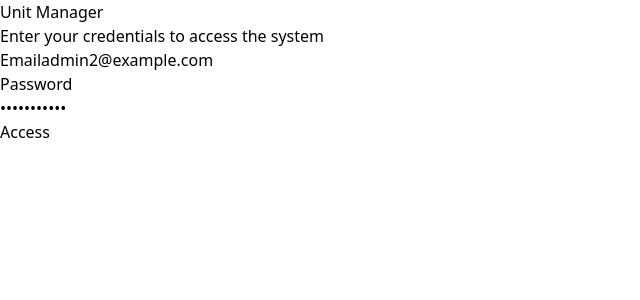
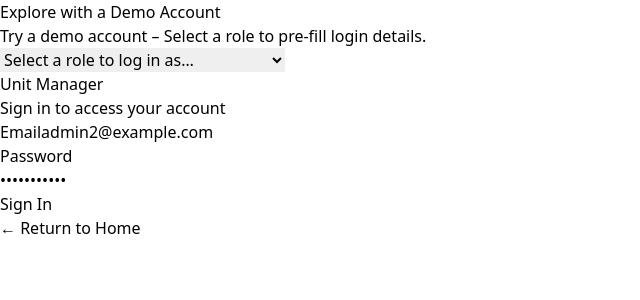
Before and after one commit to samuelfuchs/resident-unit-management, a Next.js app: page /signin in a window 1280 px wide. Shown: the top 300 px of the page, without its empty margins (0-640 px from the left). Built offline with nearby package versions, Linux system fonts and the light colour scheme.

Commit message:
feat(SignIn): Add demo user selection and improve sign-in page UX

```diff
--- a/src/app/signin/page.tsx
+++ b/src/app/signin/page.tsx
@@ -3,8 +3,10 @@
 import React, { useEffect, useState } from "react";
 import { useAuth } from "../../context/AuthContext";
 import { useRouter } from "next/navigation";
+import Link from "next/link";
 import { EyeIcon, EyeSlashIcon } from "@heroicons/react/24/outline";
 import Button from "@/components/Button";
+import SelectField from "@/components/SelectField";
 
 const SignInPage: React.FC = () => {
   const { login, user } = useAuth();
@@ -15,6 +17,22 @@ const SignInPage: React.FC = () => {
   const [error, setError] = useState<string>("");
   const [showPassword, setShowPassword] = useState<boolean>(false);
   const [loading, setLoading] = useState<boolean>(false);
+
+  const demoUsers = [
+    { role: "Admin", email: "admin@example.com", password: "password123" },
+    { role: "Manager", email: "manager@example.com", password: "password123" },
+    { role: "Staff", email: "staff@example.com", password: "password123" },
+  ];
+
+  const handleUserSelect = (e: React.ChangeEvent<HTMLSelectElement>) => {
+    const selectedUser = demoUsers.find(
+      (user) => user.email === e.target.value
+    );
+    if (selectedUser) {
+      setEmail(selectedUser.email);
+      setPassword(selectedUser.password);
+    }
+  };
 
   useEffect(() => {
     if (user) {
@@ -29,7 +47,9 @@ const SignInPage: React.FC = () => {
     try {
       await login(email, password);
     } catch (err) {
-      setError("Something went wrong. Please try again.");
+      setError(
+        "Invalid email or password. Please check your credentials and try again."
+      );
     } finally {
       setLoading(false);
     }
@@ -37,12 +57,34 @@ const SignInPage: React.FC = () => {
 
   return (
     <div className="flex flex-col items-center justify-center min-h-screen bg-gray-100">
-      <div className="w-full max-w-md p-8 bg-white rounded shadow">
+      <div className="w-full max-w-md space-y-4">
+        <div className="bg-indigo-50 p-4 rounded-lg border border-indigo-100">
+          <h2 className="text-indigo-800 font-semibold mb-1">
+            Explore with a Demo Account
+          </h2>
+          <p className="text-indigo-600 text-sm">
+            Try a demo account – Select a role to pre-fill login details.
+          </p>
+          <SelectField
+            id="demoUser"
+            name="demoUser"
+            label=""
+            value={email}
+            onChange={handleUserSelect}
+            options={[
+              { value: "", label: "Select a role to log in as…" },
+              ...demoUsers.map((user) => ({
+                value: user.email,
+                label: `${user.role} (${user.email})`,
+              })),
+            ]}
+          />
+        </div>
+
+        <div className="w-full p-8 bg-white rounded shadow">
           <div className="mb-6">
             <h1 className="text-2xl font-bold">Unit Manager</h1>
-          <p className="text-gray-600 mt-2">
-            Enter your credentials to access the system
-          </p>
+            <p className="text-gray-600 mt-2">Sign in to access your account</p>
           </div>
           {error && <p className="text-red-500 mb-2">{error}</p>}
           <form onSubmit={handleSubmit}>
@@ -61,7 +103,10 @@ const SignInPage: React.FC = () => {
               />
             </div>
             <div className="mb-4">
-            <label htmlFor="password" className="block text-sm font-bold mb-2">
+              <label
+                htmlFor="password"
+                className="block text-sm font-bold mb-2"
+              >
                 Password
               </label>
               <div className="relative">
@@ -89,9 +134,15 @@ const SignInPage: React.FC = () => {
               </div>
             </div>
             <Button type="submit" loading={loading} className="w-full">
-            Access
+              Sign In
             </Button>
           </form>
+        </div>
+        <div>
+          <Link href="/" className="text-sm/6 font-semibold text-indigo-600">
+            <span aria-hidden="true">&larr;</span> Return to Home
+          </Link>
+        </div>
       </div>
     </div>
   );
```
Lines whose indentation alone changed are shown as unchanged.
